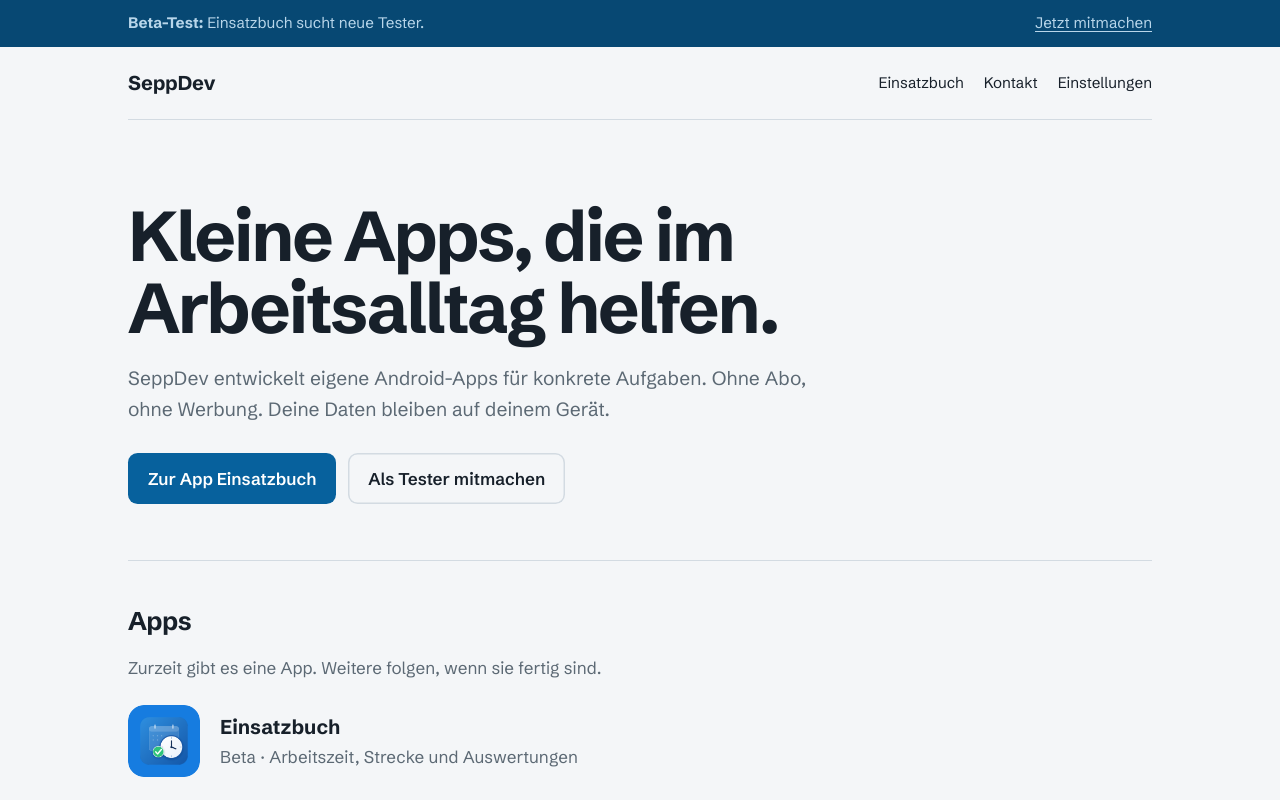
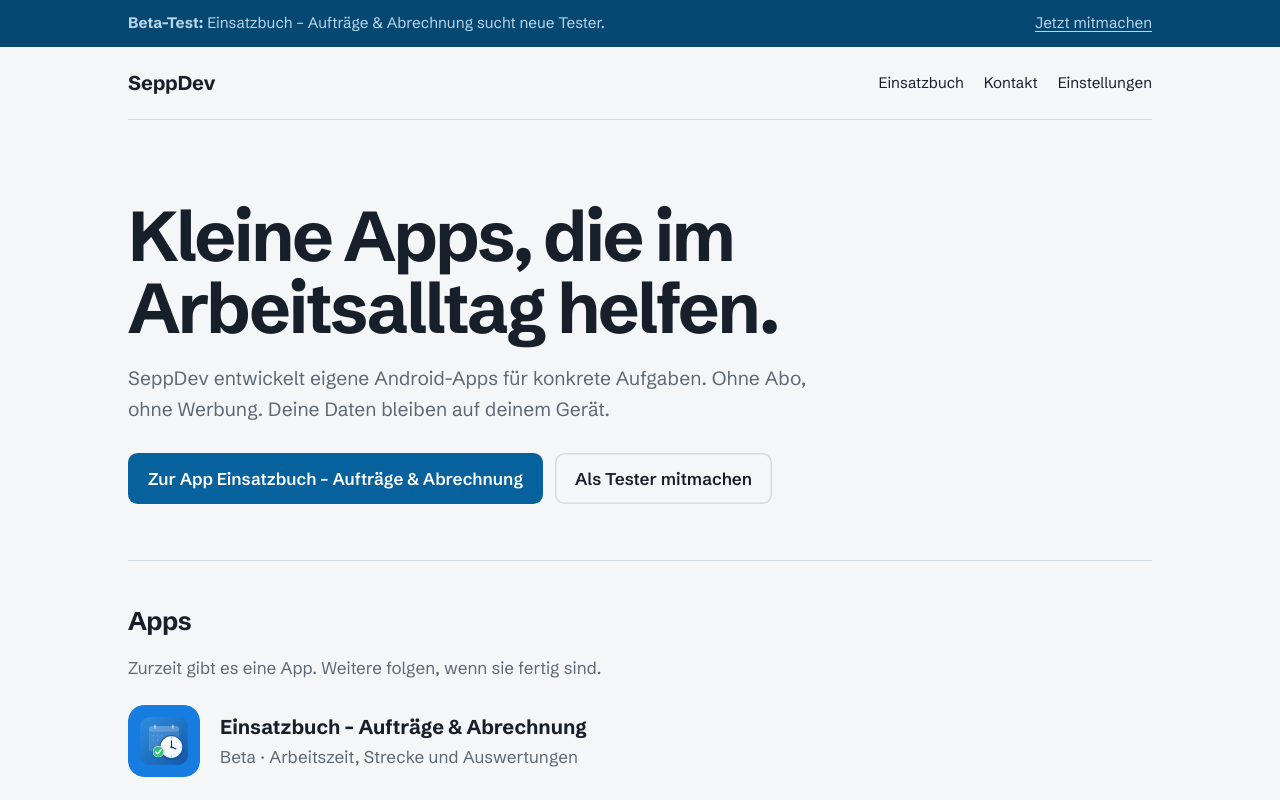
Before and after one commit to SeppelNet/seppdev, a plain HTML site: page index.html in a window 1280 px wide. Shown: the top 800 px of the page. Drawn offline with Linux system fonts and the light colour scheme.

Commit message:
Rename app to Einsatzbuch – Aufträge & Abrechnung across site
Co-Authored-By: Claude Haiku 5.5 <noreply@anthropic.com>
Claude-Session: https://claude.ai/code/session_01E1K343hC54woJrBqTKYrLa

```diff
--- a/index.html
+++ b/index.html
@@ -15,7 +15,7 @@
 
 <div class="beta-bar">
   <div class="wrap">
-    <span><strong>Beta-Test:</strong> Einsatzbuch sucht neue Tester.</span>
+    <span><strong>Beta-Test:</strong> Einsatzbuch – Aufträge &amp; Abrechnung sucht neue Tester.</span>
     <a href="einsatzbuch/#testen">Jetzt mitmachen</a>
   </div>
 </div>
@@ -35,7 +35,7 @@
     <h1>Kleine Apps, die im Arbeitsalltag helfen.</h1>
     <p class="lede">SeppDev entwickelt eigene Android-Apps für konkrete Aufgaben. Ohne Abo, ohne Werbung. Deine Daten bleiben auf deinem Gerät.</p>
     <div class="hero-actions">
-      <a class="btn" href="einsatzbuch/">Zur App Einsatzbuch</a>
+      <a class="btn" href="einsatzbuch/">Zur App Einsatzbuch – Aufträge &amp; Abrechnung</a>
       <a class="btn btn-ghost" href="einsatzbuch/#testen">Als Tester mitmachen</a>
     </div>
   </div>
@@ -46,7 +46,7 @@
     <a href="einsatzbuch/" style="display:flex; gap:1.25rem; align-items:center; text-decoration:none;">
       <img class="app-icon" src="einsatzbuch/icon.png" width="72" height="72" alt="Einsatzbuch-Icon">
       <span>
-        <strong style="font-size:1.25rem;">Einsatzbuch</strong><br>
+        <strong style="font-size:1.25rem;">Einsatzbuch – Aufträge &amp; Abrechnung</strong><br>
         <span style="color:var(--ink-soft);">Beta · Arbeitszeit, Strecke und Auswertungen</span>
       </span>
     </a>
```
Also changed, not shown: datenschutz.html (+1 -1 lines), einsatzbuch/index.html (+3 -3 lines), einstellungen.html (+1 -1 lines).
